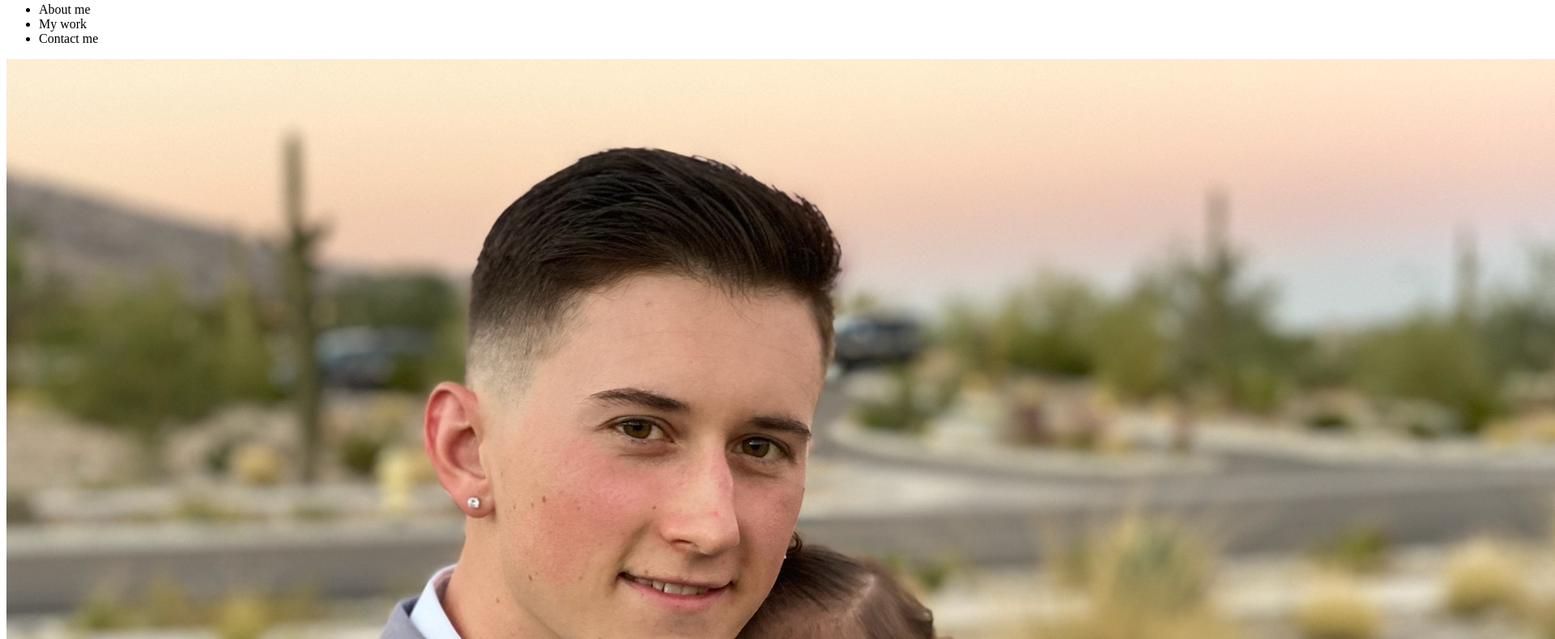
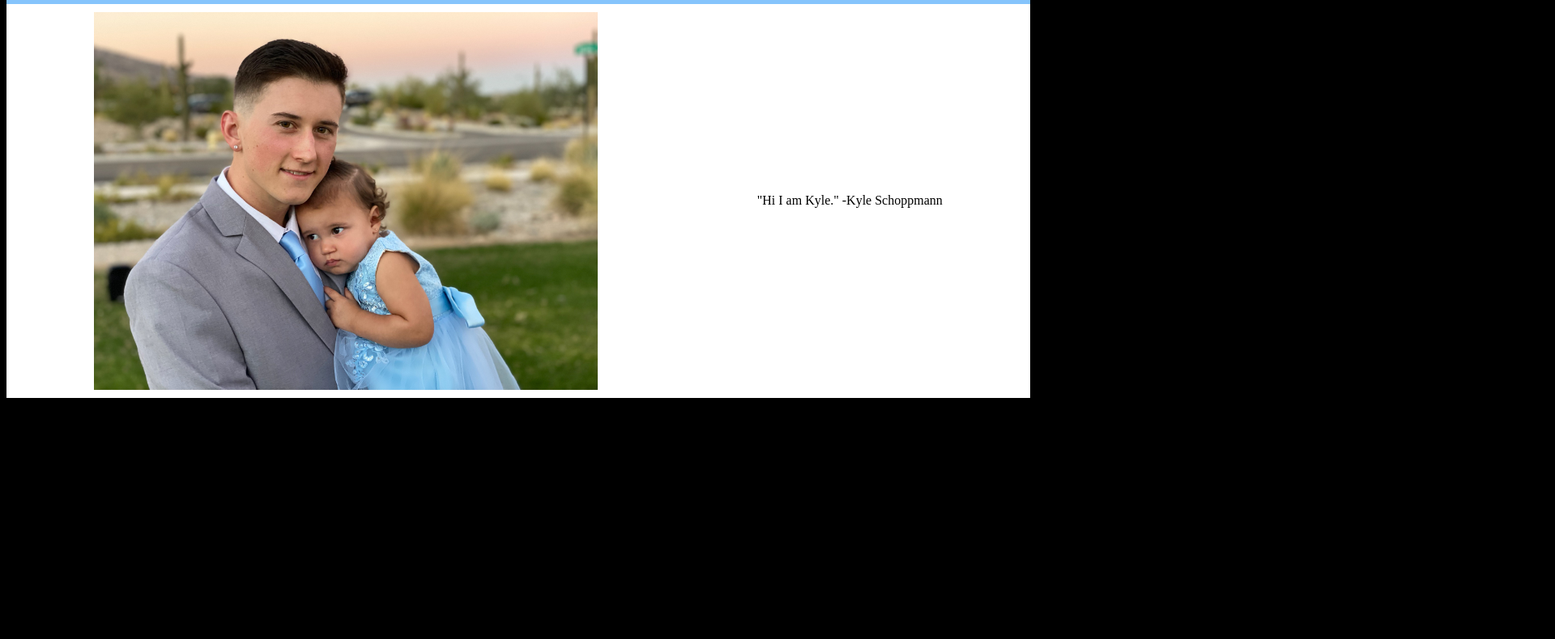
Before and after one commit to kyleschop/my-first-portfolio, a plain HTML site: page index.html in a window 1280 px wide. Shown: the part 77-867 px from the top of the page at 81% size, 1920 px wide, since content can reach past the window. After the commit the page ends 800 px from the top, so only its background shows below. Drawn offline with Linux system fonts and the light colour scheme.

Commit message:
styled about me section

```diff
--- a/assets/style.css
+++ b/assets/style.css
@@ -0,0 +1,45 @@
+body {
+    background-color: black;
+}
+
+header {
+    background-color: rgb(133, 196, 252);
+    color: white;
+}
+header h1 {
+    display: inline-block;
+    font-size: 30px;
+}
+
+header nav {
+    padding-top: 20px;
+    margin-right: 10px;
+    float: right;
+}
+
+header nav ul {
+    list-style-type: none;
+}
+
+header nav ul li {
+    display: inline-block;
+    margin-left: 25px;
+}
+
+a {
+    color: white;
+    text-decoration: none;
+}
+
+.about-me {
+    display: flex;
+    flex-direction: row;
+    justify-content: space-around;
+    align-items: center;
+    padding: 10px;
+    background-color: white;
+}
+
+.about-me img {
+    width: 50%;
+}
--- a/index.html
+++ b/index.html
@@ -7,29 +7,44 @@
     <link rel="stylesheet" href="./assets/style.css">
     <title>Kyle Schoppmann - Full Stack Web Developer</title>
 </head>
+
 <body>
     <header>
         <h1>Kyle Schoppmann</h1>
-        <ul>
-            <li>About me</li>
-            <li>My work</li>
-            <li>Contact me</li>
-        </ul>
+        <nav>
+            <ul>
+                <li>
+                    <a href="#about-me">About me</a>
+                </li>
+                <li>
+                    <a href="#my-work">My work</a>
+                </li>
+                <li>
+                    <a href="#contact-me">Contact me</a>
+                </li>
+            </ul>
+        </nav>
     </header>
-    <main>
-        <section class="about me">
-            <img src="./assets/Kyle and Lola.jpeg" alt="Kyle Schoppmann holding his daughter.">
-            <p><span>"Hi I am Kyle."</span> -Kyle Schoppmann</p>
+
+    <main class="content">
+        <section class="about-me" id="about-me">
+            <img src="./assets/Kyle and Lola.jpeg" alt="Kyle Schoppmann holding his daughter." class="profile">
+            <p>
+                <span>"Hi I am Kyle."</span> -Kyle Schoppmann
+            </p>
         </section>
-
-        <section class="my work">
-<!-- Add portfolio projects and photos -->
+        <section class="my-work" id="my-work">
+            <p>
+                Place holder
+            </p>
         </section>
-
-       <footer class="contact me">
-<!-- Add contact info -->
+       <footer class="contact-me" id="contact-me">
+            <p>
+                Place holder
+            </p>
        </footer>
     </main>
 
 </body>
+
 </html>
```
